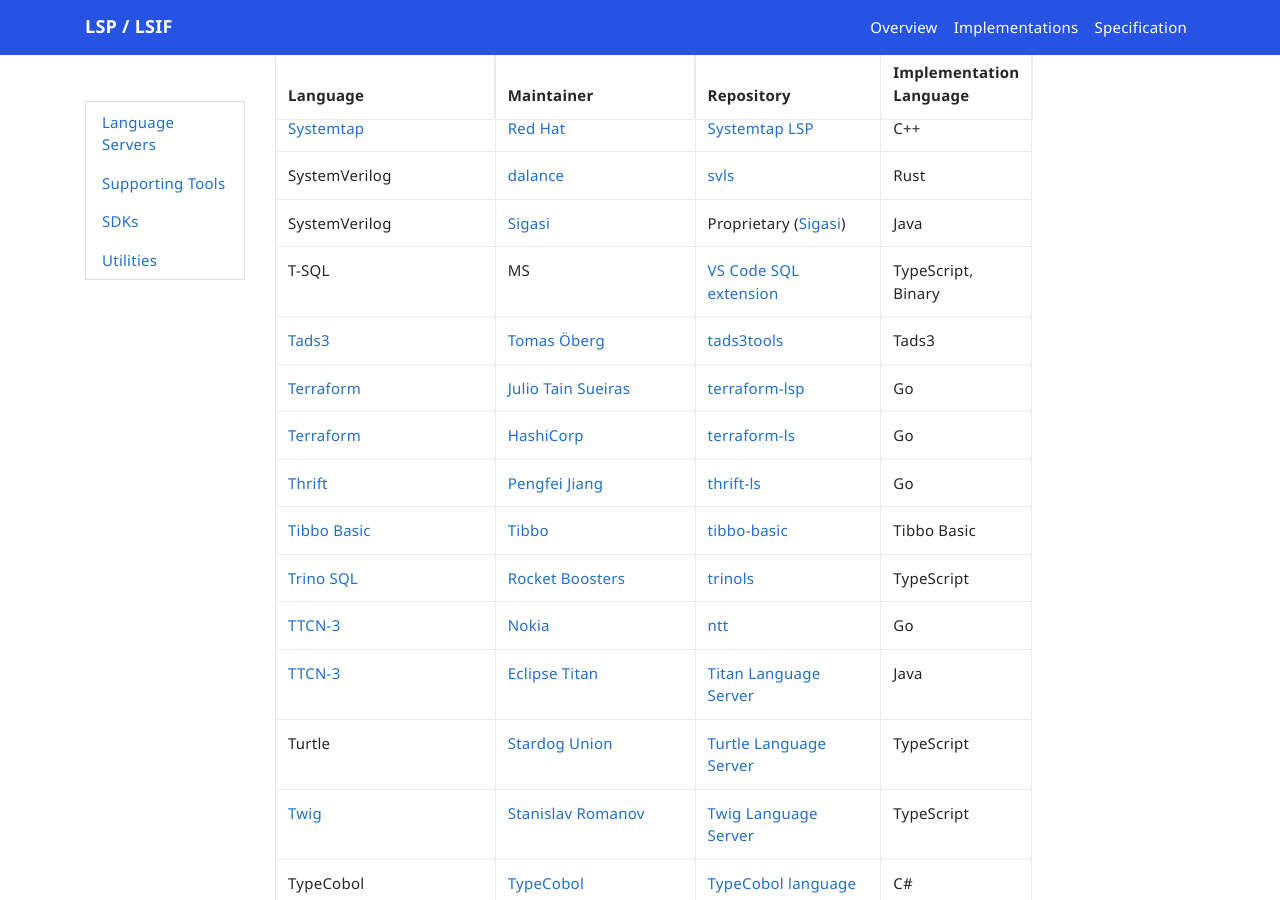
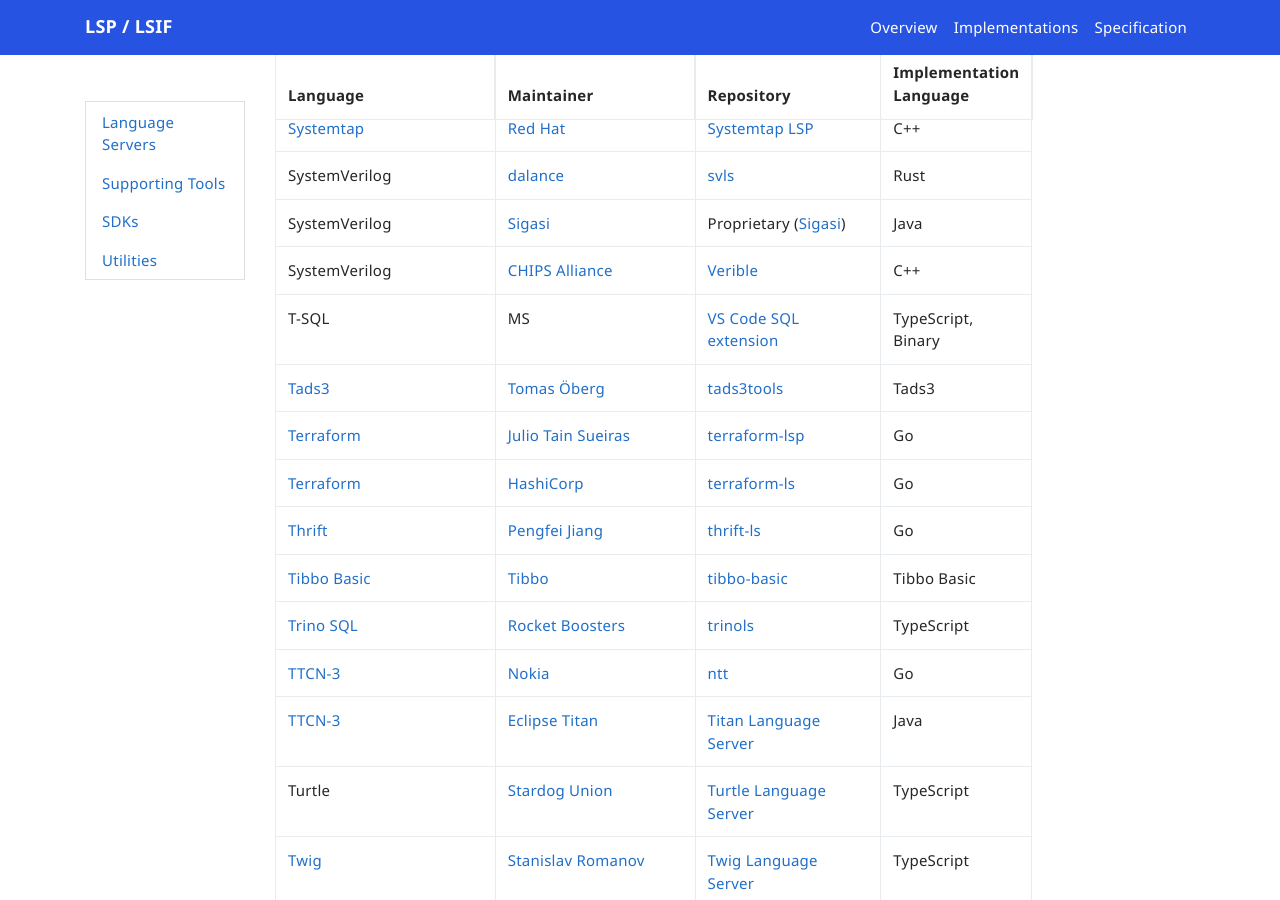
Before and after one commit to microsoft/language-server-protocol, a Jekyll site: the page built from _implementors/servers.md, in a window 1280 px wide and 900 px high, scrolled down 11837 px. Built offline with Jekyll 4.4.1, drawn with Linux system fonts in a browser that asks for light colours; nearby versions of some CDN libraries; comment, search, counter and statistics services are not loaded.

Commit message:
Add Verible language server for SystemVerilog (#1929)
Co-authored-by: Dirk Bäumer <dirkb@microsoft.com>

```diff
--- a/_implementors/servers.md
+++ b/_implementors/servers.md
@@ -219,6 +219,7 @@
 | [Systemtap](https://sourceware.org/systemtap/) | [Red Hat](https://www.redhat.com/) | [Systemtap LSP](https://sourceware.org/git/?p=systemtap.git;a=tree;f=language-server) | C++ |
 | SystemVerilog | [dalance](https://github.com/dalance) | [svls](https://github.com/dalance/svls) | Rust |
 | SystemVerilog | [Sigasi](https://www.sigasi.com) | Proprietary ([Sigasi](https://insights.sigasi.com/vscode/)) | Java |
+| SystemVerilog | [CHIPS Alliance](https://chipsalliance.org/) | [Verible](https://github.com/chipsalliance/verible) | C++ |
 | T-SQL | MS | [VS Code SQL extension](https://github.com/Microsoft/vscode-mssql/tree/dev/src/languageservice ) | TypeScript, Binary |
 | [Tads3](http://www.tads.org/tads3.htm) | [Tomas Öberg](https://github.com/toerob) | [tads3tools](https://github.com/toerob/vscode-tads3tools) | Tads3 |
 | [Terraform](https://www.terraform.io/) | [Julio Tain Sueiras](https://github.com/juliosueiras) | [terraform-lsp](https://github.com/juliosueiras/terraform-lsp) | Go |
```
